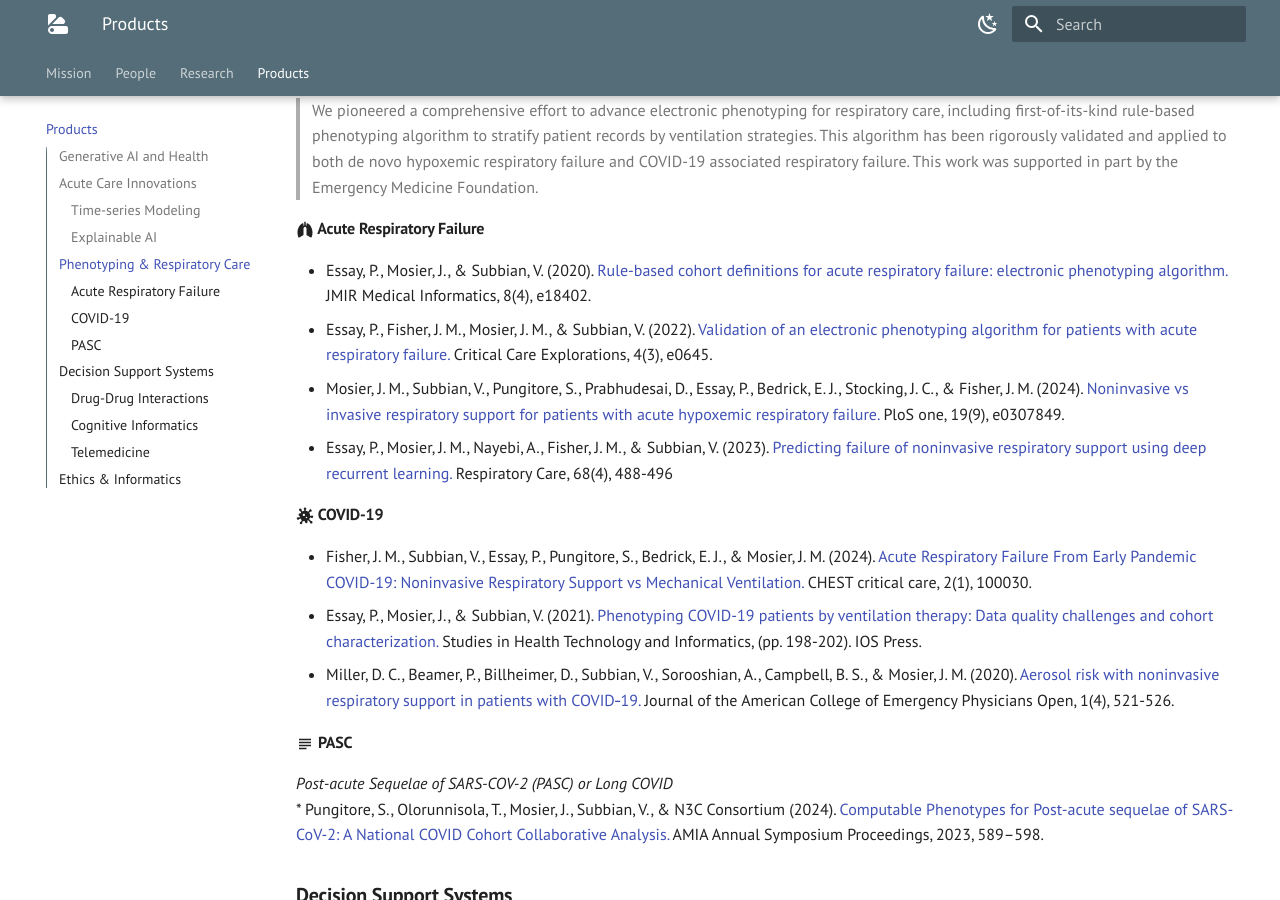
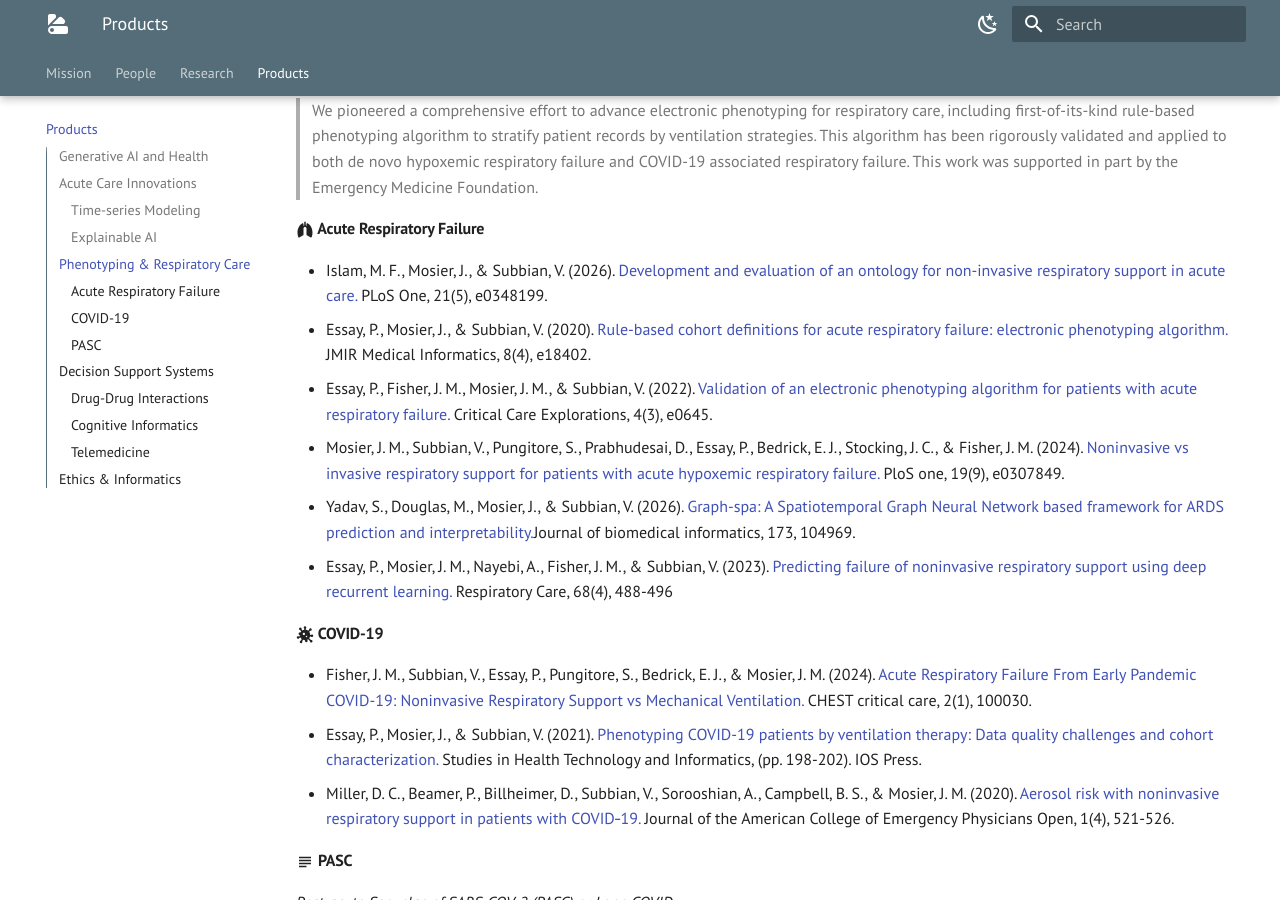
Before and after one commit to healthseil/healthseil.github.io, an MkDocs documentation site: the page built from docs/products.md, in a window 1280 px wide and 900 px high, scrolled down 1676 px. Built offline with MkDocs 1.6.1 and Material for MkDocs 9.7.7, drawn with Linux system fonts in a browser that asks for light colours; some of the changed text lies outside the part shown.

Commit message:
adding 2026 products

```diff
--- a/docs/products.md
+++ b/docs/products.md
@@ -2,8 +2,8 @@
 
 > Our work in the broad area of generative AI and health is focused on applying and evaluating open-source, large (and relatively, small) language models (LLMs) for biomedical applications that depend on structured health data such as computational phenotyping. We are particularly focused on rigorous evaluation and evidence generation to support implementation of LLM-based tools and solutions in research and clinical settings.
 
-* Pungitore, S., Yadav, S., & Subbian, V. (2025). [__PHEONA__: An Evaluation Framework for Large Language Model-based Approaches to Computational Phenotyping.](https://arxiv.org/abs/2503.19265){:target="_blank"} Accepted for presentation at 2025 AMIA Annual Symposium Proceedings.
-* Pungitore, S., Yadav, S., Douglas, M., Mosier, J., & Subbian, V. (2025). [__SHREC__: A Framework for Advancing Next-Generation Computational Phenotyping with Large Language Models.](https://arxiv.org/abs/2506.16359){:target="_blank"} Under Review.
+* Pungitore, S., Yadav, S., & Subbian, V. (2025). [__PHEONA__: An Evaluation Framework for Large Language Model-based Approaches to Computational Phenotyping.](https://pmc.ncbi.nlm.nih.gov/articles/PMC12919548/){:target="_blank"} 2025 AMIA Annual Symposium Proceedings.
+* Pungitore, S., Yadav, S., Douglas, M., Mosier, J., & Subbian, V. (2025). [__SHREC__: A Framework for Advancing Next-Generation Computational Phenotyping with Large Language Models.](https://doi.org/10.1371/journal.pdig.0001217){:target="_blank"} PLoS Digit Health. 2026 Feb 13;5(2):e0001217.
 * Pungitore, S., Yadav, S., Maughan, D., & Subbian, V. (2025). [Lightweight Language Models are Prone to Reasoning Errors for Complex Computational Phenotyping Tasks.](https://arxiv.org/abs/2507.23146){:target="_blank"} Under Review.
 
 ### __Acute Care Innovations__
@@ -32,9 +32,11 @@
 > We pioneered a comprehensive effort to advance electronic phenotyping for respiratory care, including first-of-its-kind rule-based phenotyping algorithm to stratify patient records by ventilation strategies. This algorithm has been rigorously validated and applied to both de novo hypoxemic respiratory failure and COVID-19 associated respiratory failure. This work was supported in part by the Emergency Medicine Foundation.
 
 #### :material-lungs:{ .middle } Acute Respiratory Failure
+* Islam, M. F., Mosier, J., & Subbian, V. (2026). [Development and evaluation of an ontology for non-invasive respiratory support in acute care.](https://doi.org/10.1371/journal.pone.0348199){:target="_blank"} PLoS One, 21(5), e0348199.
 * Essay, P., Mosier, J., & Subbian, V. (2020). [Rule-based cohort definitions for acute respiratory failure: electronic phenotyping algorithm.](https://doi.org/10.2196/18402/){:target="_blank"} JMIR Medical Informatics, 8(4), e18402.
 * Essay, P., Fisher, J. M., Mosier, J. M., & Subbian, V. (2022). [Validation of an electronic phenotyping algorithm for patients with acute respiratory failure.](https://doi.org/10.1097/CCE.0000000000000645){:target="_blank"} Critical Care Explorations, 4(3), e0645.
 * Mosier, J. M., Subbian, V., Pungitore, S., Prabhudesai, D., Essay, P., Bedrick, E. J., Stocking, J. C., & Fisher, J. M. (2024). [Noninvasive vs invasive respiratory support for patients with acute hypoxemic respiratory failure.](https://doi.org/10.1371/journal.pone.0307849){:target="_blank"} PloS one, 19(9), e0307849.
+* Yadav, S., Douglas, M., Mosier, J., & Subbian, V. (2026). [Graph-spa: A Spatiotemporal Graph Neural Network based framework for ARDS prediction and interpretability.](https://doi.org/10.1016/j.jbi.2025.104969){:target="_blank"}Journal of biomedical informatics, 173, 104969.
 * Essay, P., Mosier, J. M., Nayebi, A., Fisher, J. M., & Subbian, V. (2023). [Predicting failure of noninvasive respiratory support using deep recurrent learning.](https://pmc.ncbi.nlm.nih.gov/articles/PMC10173118/){:target="_blank"} Respiratory Care, 68(4), 488-496
 
 #### :material-virus:{ .middle } COVID-19
```
Also changed, not shown: docs/people.md (+0 -4 lines).
